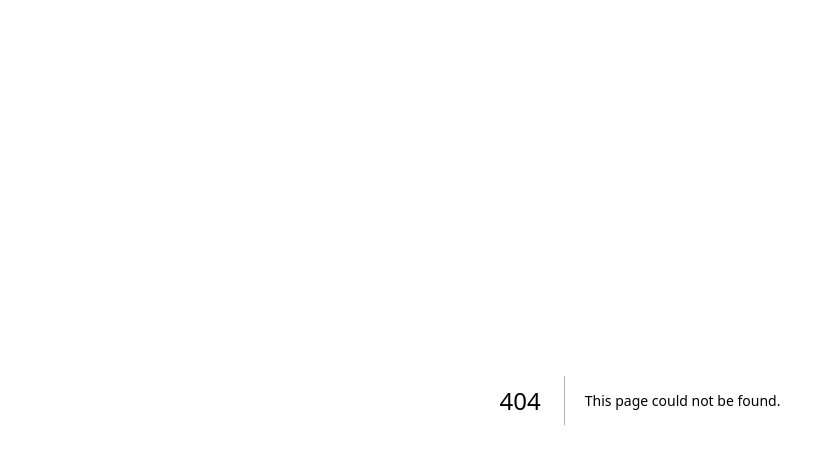
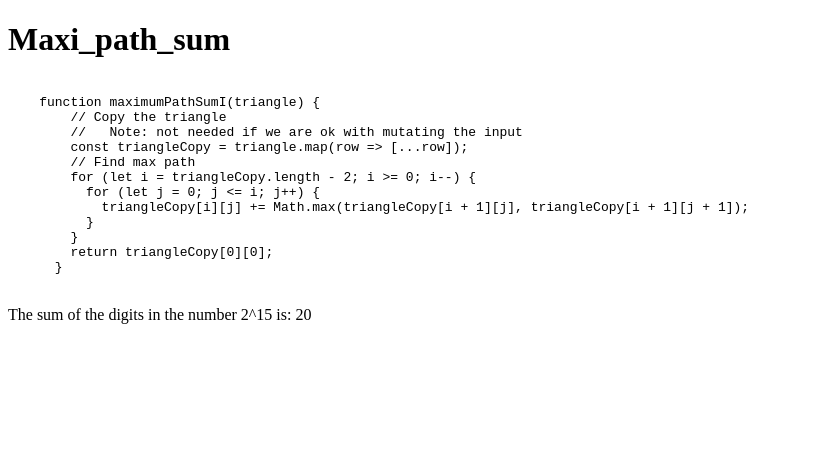
Before and after one commit to ragulpalanisamy/fcc_projects_euler, a Next.js app: page /Pro-1/Maxi_path_sum in a window 1280 px wide. Before the commit this address had no page. Shown: the top 464 px of the page, without its empty margins (0-835 px from the left). Built offline with nearby package versions, Linux system fonts and the light colour scheme.

Commit message:
feat: :sparkles: Added the maximum path sum

```diff
--- a/src/app/page.js
+++ b/src/app/page.js
@@ -71,7 +71,11 @@ export default function Home() {
       <br></br>
       <Link href="/Number_Letter_Count">
       Number_Letter_Count
-            </Link>
+      </Link>
+      <br></br>
+      <Link href="/Maxi_path_sum">
+      Maxi_path_sum
+      </Link>
       </>
   )
 }
--- /dev/null
+++ b/src/pages/Pro-1/Maxi_path_sum.tsx
@@ -0,0 +1,45 @@
+import React from 'react'
+
+export default function Maxi_path_sum() {
+    const codesnippet = `
+    function maximumPathSumI(triangle) {
+        // Copy the triangle
+        //   Note: not needed if we are ok with mutating the input
+        const triangleCopy = triangle.map(row => [...row]);
+        // Find max path
+        for (let i = triangleCopy.length - 2; i >= 0; i--) {
+          for (let j = 0; j <= i; j++) {
+            triangleCopy[i][j] += Math.max(triangleCopy[i + 1][j], triangleCopy[i + 1][j + 1]);
+          }
+        }
+        return triangleCopy[0][0];
+      }
+    `;
+    function maximumPathSumI(triangle) {
+        // Copy the triangle
+        //   Note: not needed if we are ok with mutating the input
+        const triangleCopy = triangle.map(row => [...row]);
+        // Find max path
+        for (let i = triangleCopy.length - 2; i >= 0; i--) {
+            for (let j = 0; j <= i; j++) {
+                triangleCopy[i][j] += Math.max(triangleCopy[i + 1][j], triangleCopy[i + 1][j + 1]);
+            }
+        }
+        return triangleCopy[0][0];
+    }
+    return (
+        <div>
+            <h1>
+                Maxi_path_sum
+            </h1>
+            <pre>
+                <code>
+                    {codesnippet}
+                </code>
+            </pre>
+            <p>
+                The sum of the digits in the number 2^15 is: {maximumPathSumI([[1], [2, 3], [4, 5, 6], [7, 8, 9, 10]])}
+            </p>
+        </div>
+    )
+}
```
